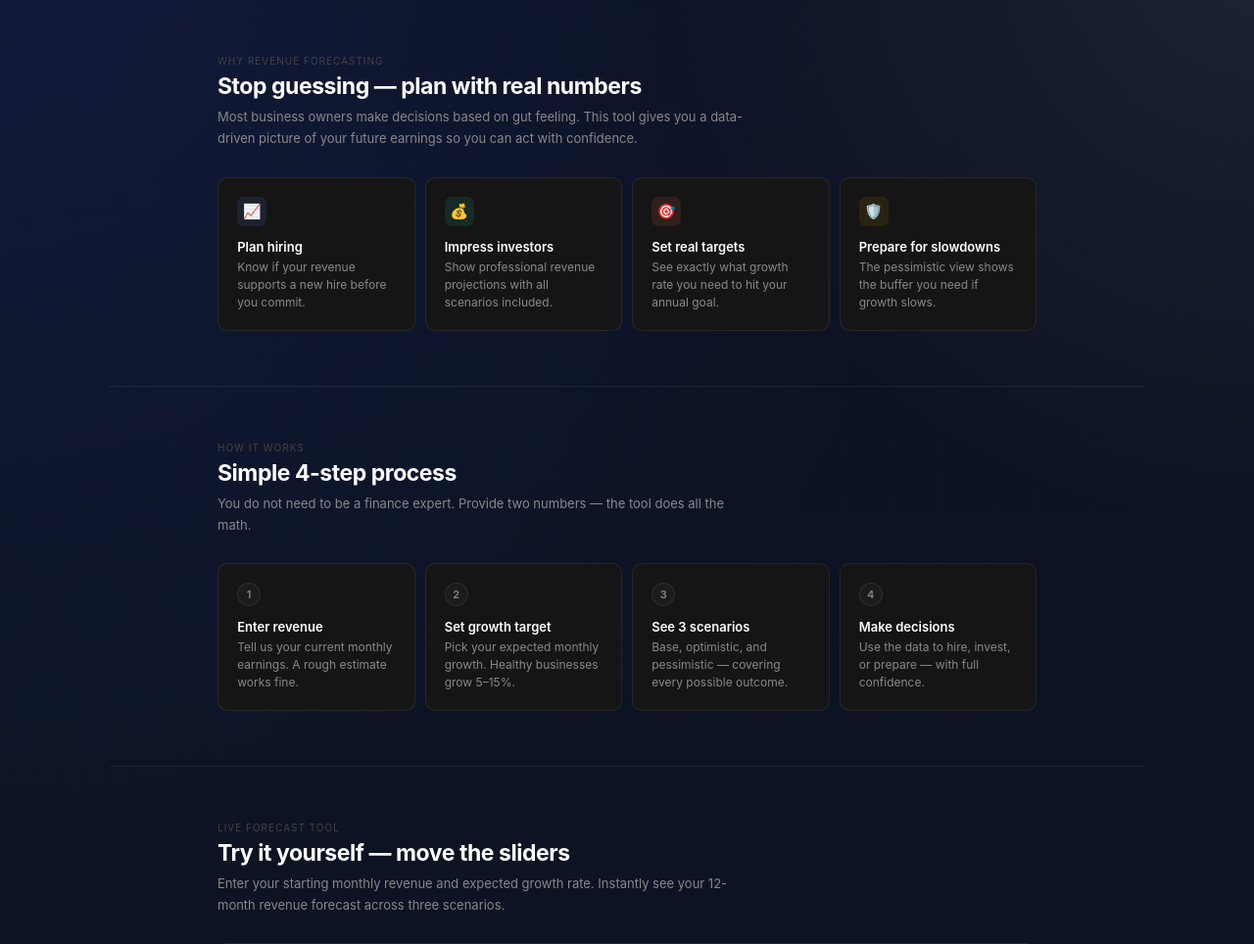
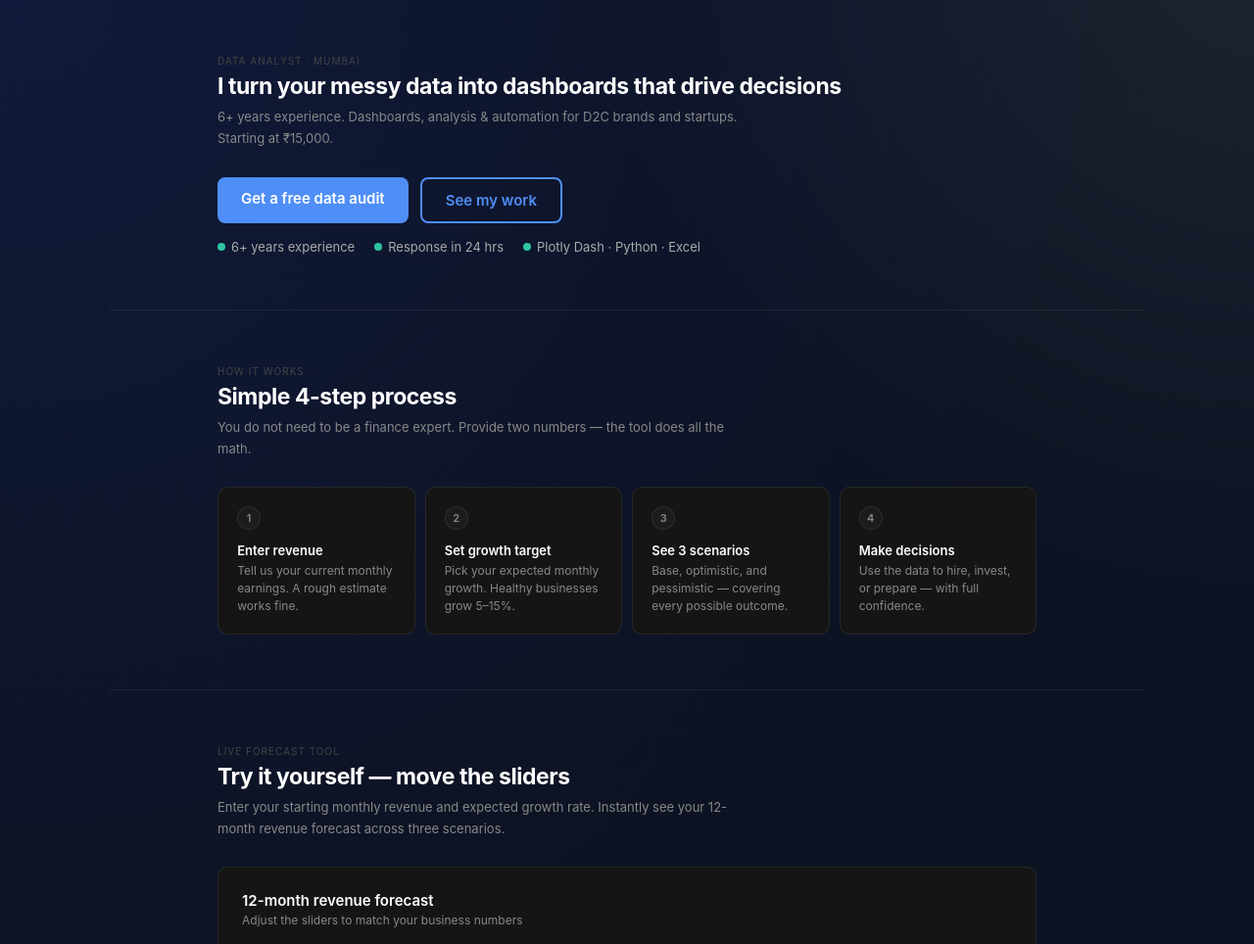
Before and after one commit to satishsharma27/data_analysis_website, a Flask app: page /data-analysis in a window 1280 px wide. Shown: the part 58-1022 px from the top of the page at 98% size. Run offline with Flask 3, Linux system fonts and the light colour scheme.

Commit message:
data analysis page is changes

```diff
--- a/templates/data-analysis.html
+++ b/templates/data-analysis.html
@@ -23,14 +23,17 @@
 <div class="container">
 
 <div class="section">
-  <p class="s-label">Why revenue forecasting</p>
-  <h2 class="s-title">Stop guessing — plan with real numbers</h2>
-  <p class="s-desc">Most business owners make decisions based on gut feeling. This tool gives you a data-driven picture of your future earnings so you can act with confidence.</p>
-  <div class="g4">
-    <div class="bc"><div class="bi" style="background:rgba(79,142,247,0.12);">📈</div><h3>Plan hiring</h3><p>Know if your revenue supports a new hire before you commit.</p></div>
-    <div class="bc"><div class="bi" style="background:rgba(46,196,160,0.12);">💰</div><h3>Impress investors</h3><p>Show professional revenue projections with all scenarios included.</p></div>
-    <div class="bc"><div class="bi" style="background:rgba(232,113,74,0.12);">🎯</div><h3>Set real targets</h3><p>See exactly what growth rate you need to hit your annual goal.</p></div>
-    <div class="bc"><div class="bi" style="background:rgba(240,165,0,0.1);">🛡️</div><h3>Prepare for slowdowns</h3><p>The pessimistic view shows the buffer you need if growth slows.</p></div>
+  <p class="s-label">Data Analyst · Mumbai</p>
+  <h2 class="s-title">I turn your messy data into dashboards that drive decisions</h2>
+  <p class="s-desc">6+ years experience. Dashboards, analysis &amp; automation for D2C brands and startups. Starting at ₹15,000.</p>
+  <div style="display:flex;gap:12px;flex-wrap:wrap;margin-top:24px;">
+    <a href="#contact" style="display:inline-block;padding:12px 24px;background:#4f8ef7;color:#fff;border-radius:8px;font-weight:600;text-decoration:none;font-size:15px;">Get a free data audit</a>
+    <a href="/#portfolio" style="display:inline-block;padding:12px 24px;border:2px solid #4f8ef7;color:#4f8ef7;border-radius:8px;font-weight:600;text-decoration:none;font-size:15px;">See my work</a>
+  </div>
+  <div style="display:flex;gap:20px;flex-wrap:wrap;margin-top:16px;">
+    <span style="display:flex;align-items:center;gap:6px;font-size:13px;color:#aaa;"><span style="width:8px;height:8px;background:#2ec4a0;border-radius:50%;display:inline-block;"></span>6+ years experience</span>
+    <span style="display:flex;align-items:center;gap:6px;font-size:13px;color:#aaa;"><span style="width:8px;height:8px;background:#2ec4a0;border-radius:50%;display:inline-block;"></span>Response in 24 hrs</span>
+    <span style="display:flex;align-items:center;gap:6px;font-size:13px;color:#aaa;"><span style="width:8px;height:8px;background:#2ec4a0;border-radius:50%;display:inline-block;"></span>Plotly Dash · Python · Excel</span>
   </div>
 </div>
 
@@ -115,7 +118,37 @@
 </div>
 
 <section id="contact" class="cta-section">
-    <h2>Get in Touch</h2>
+    <h2>Get a Free Data Audit</h2>
+    <p style="color:#aaa;margin-bottom:24px;">Tell us a little about your tools and your biggest data challenge.</p>
+
+    <div id="da-audit-form" class="audit-card" style="max-width:520px;margin:0 auto 32px;">
+        <form id="da-audit-request-form">
+            <div class="form-group">
+                <label for="da-email">Email address</label>
+                <input type="email" id="da-email" name="email" required placeholder="Enter your email address">
+                <p id="da-email-error" class="error-msg"></p>
+            </div>
+
+            <div class="form-group">
+                <label for="da-tools">What tools do you use?</label>
+                <select id="da-tools" name="tools" required>
+                    <option value="" disabled selected>Select one</option>
+                    <option value="Excel">Excel</option>
+                    <option value="Google Sheets">Google Sheets</option>
+                    <option value="CRM">CRM</option>
+                    <option value="Other">Other</option>
+                </select>
+            </div>
+
+            <div class="form-group">
+                <label for="da-problem">Biggest problem?</label>
+                <textarea id="da-problem" name="problem" rows="4" required placeholder="Describe your top data challenge"></textarea>
+            </div>
+
+            <button type="submit" id="da-submit-btn" class="btn-primary" style="width:100%;">Send request</button>
+        </form>
+    </div>
+
     <div class="contact-details">
         <a href="https://www.linkedin.com/in/satsham" target="_blank" rel="noopener noreferrer" class="contact-item contact-linkedin">
             <svg xmlns="http://www.w3.org/2000/svg" width="20" height="20" viewBox="0 0 24 24" fill="currentColor" aria-hidden="true"><path d="M20.447 20.452h-3.554v-5.569c0-1.328-.027-3.037-1.852-3.037-1.853 0-2.136 1.445-2.136 2.939v5.667H9.351V9h3.414v1.561h.046c.477-.9 1.637-1.85 3.37-1.85 3.601 0 4.267 2.37 4.267 5.455v6.286zM5.337 7.433a2.062 2.062 0 0 1-2.063-2.065 2.064 2.064 0 1 1 2.063 2.065zm1.782 13.019H3.555V9h3.564v11.452zM22.225 0H1.771C.792 0 0 .774 0 1.729v20.542C0 23.227.792 24 1.771 24h20.451C23.2 24 24 23.227 24 22.271V1.729C24 .774 23.2 0 22.222 0h.003z"/></svg>
@@ -149,6 +182,36 @@ document.getElementById('startRev').addEventListener('input',refresh);
 document.getElementById('growthRate').addEventListener('input',refresh);
 refresh();
 document.querySelectorAll('.faq-q').forEach(btn=>{btn.addEventListener('click',()=>{const item=btn.closest('.faq-item'),open=item.classList.contains('open');document.querySelectorAll('.faq-item').forEach(i=>i.classList.remove('open'));if(!open)item.classList.add('open');});});
+
+(function(){
+    const allowedDomains=['gmail.com','outlook.com','yahoo.com','hotmail.com','icloud.com','protonmail.com','aol.com','zoho.com'];
+    function validateEmailDomain(email){const domain=email.split('@')[1]?.toLowerCase();return allowedDomains.includes(domain);}
+
+    const emailInput=document.getElementById('da-email');
+    const emailError=document.getElementById('da-email-error');
+
+    emailInput.addEventListener('blur',()=>{
+        if(!emailInput.value.trim()){emailError.style.display='none';return;}
+        if(!validateEmailDomain(emailInput.value)){emailError.textContent='Please use a personal email (gmail, outlook, yahoo, etc.)';emailError.style.display='block';}
+        else{emailError.style.display='none';}
+    });
+    emailInput.addEventListener('input',()=>{if(!emailInput.value.trim())emailError.style.display='none';});
+
+    document.getElementById('da-audit-request-form').addEventListener('submit',async(e)=>{
+        e.preventDefault();
+        if(!validateEmailDomain(emailInput.value)){emailError.textContent='Please use a personal email (gmail, outlook, yahoo, etc.)';emailError.style.display='block';emailInput.focus();return;}
+        const submitBtn=document.getElementById('da-submit-btn');
+        submitBtn.disabled=true;submitBtn.textContent='Sending…';
+        const payload={email:emailInput.value.trim(),tools:document.getElementById('da-tools').value,problem:document.getElementById('da-problem').value.trim()};
+        try{
+            const res=await fetch('/submit-audit',{method:'POST',headers:{'Content-Type':'application/json'},body:JSON.stringify(payload)});
+            const json=await res.json();
+            if(json.ok){alert('Thank you! Your audit request has been received. I\'ll be in touch soon.');e.target.reset();emailError.style.display='none';}
+            else{alert('Something went wrong. Please try again or email me directly.');}
+        }catch{alert('Network error. Please check your connection and try again.');}
+        finally{submitBtn.disabled=false;submitBtn.textContent='Send request';}
+    });
+})();
 </script>
 </body>
 </html>
```
Also changed, not shown: 1 other file.
